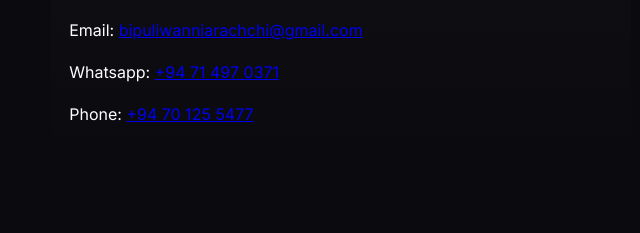
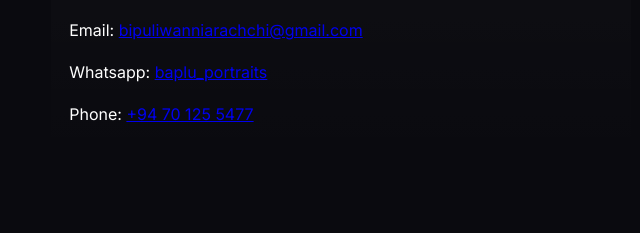
Before and after one commit to BIPULII/artnew, a plain HTML site: page index.html in a window 1280 px wide. Shown: the part 8274-8507 px from the top of the page, 0-640 px from the left. Drawn offline with nearby package versions, Linux system fonts and the light colour scheme.

Commit message:
whatsapp business

```diff
--- a/index.html
+++ b/index.html
@@ -463,7 +463,7 @@
         <div class="contact-card">
           <h4>Get in Touch</h4>
           <p>Email: <a href="mailto:bipuliwanniarachchi@gmail.com">bipuliwanniarachchi@gmail.com</a></p>
-          <p>Whatsapp: <a href="tel:+94714790371">+94 71 497 0371</a></p>
+          <p>Whatsapp: <a href="https://api.whatsapp.com/message/3GJA56WVYVP7L1?autoload=1&app_absent=0">baplu_portraits</a></p>
           <p>Phone: <a href="tel:+94701255477">+94 70 125 5477</a></p>
         </div>
         <div class="contact-card">
```
